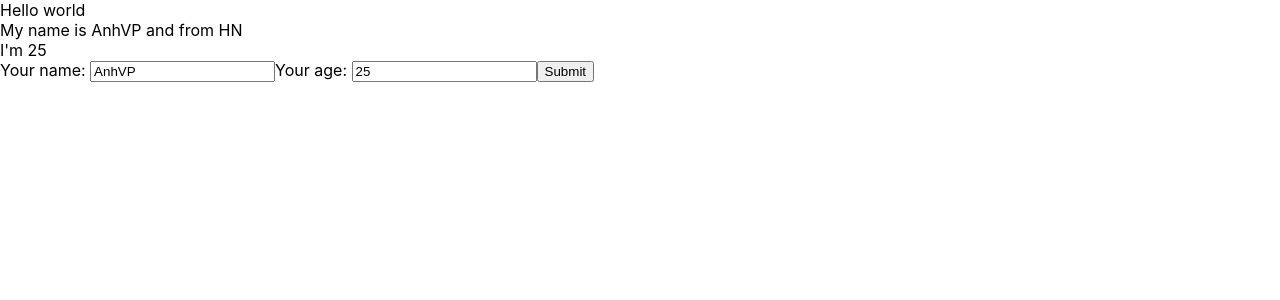
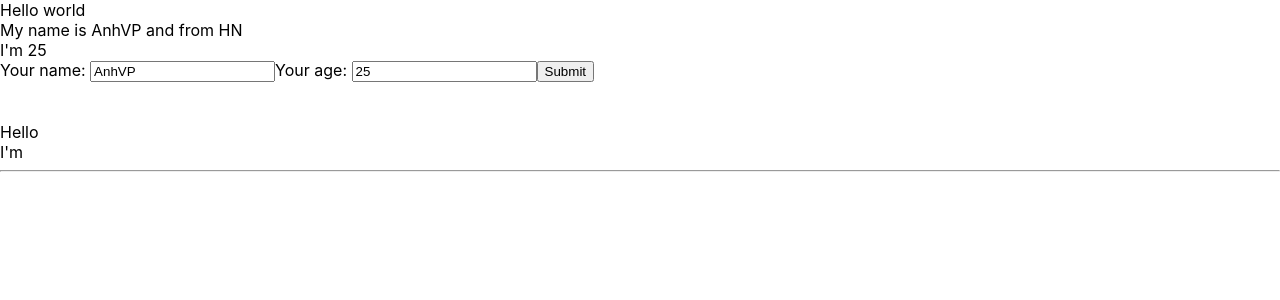
Before and after one commit to hnapv/base-react-redux, a React (Create React App) app: page / in a window 1280 px wide. Shown: the top 300 px of the page. Built offline with nearby package versions, Linux system fonts and the light colour scheme.

Commit message:
14022023 lan 1

```diff
--- /dev/null
+++ b/src/components/DisplayInfo.js
@@ -0,0 +1,17 @@
+import React from "react";
+
+class DisplayInfo extends React.Component{
+    render(){
+        //prop
+        console.log(this.props)
+        const {age,name}= this.props
+        return(
+            <div>
+                <div> Hello {name}</div>
+                <div> I'm {age}</div>
+            </div>
+        )
+    }
+}
+
+export default DisplayInfo
--- a/src/components/MyComponents.js
+++ b/src/components/MyComponents.js
@@ -2,14 +2,28 @@
 // fucntion component
 
 import React from "react";
+import DisplayInfo from "./DisplayInfo";
 import UserInfo from "./UserInfo";
 
 class MyComponent extends React.Component {
+    state = {
+        listUsers:
+            [
+                { id: 1, name:"Nguyen Van A", age:"22" },
+                { id: 2, name:"Nguyen Van b", age:"23" },
+                { id: 3, name:"Nguyen Van c", age:"25" }
+            ]
+
+    }
+
     render() {
+        const myInfo = ['ab', "ad", 'abc']
         return (
             <div>
-
                 <UserInfo />
+                <br /><br />
+                <DisplayInfo listUsers={this.state.listUsers} />
+                <hr />
             </div>
         )
     }
```
